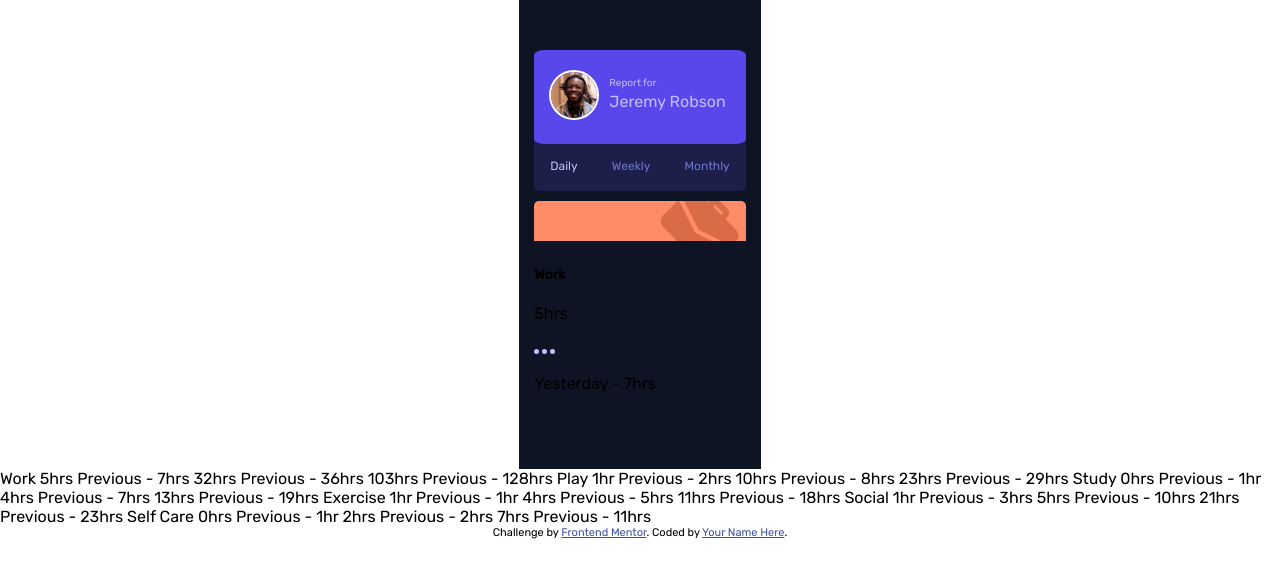
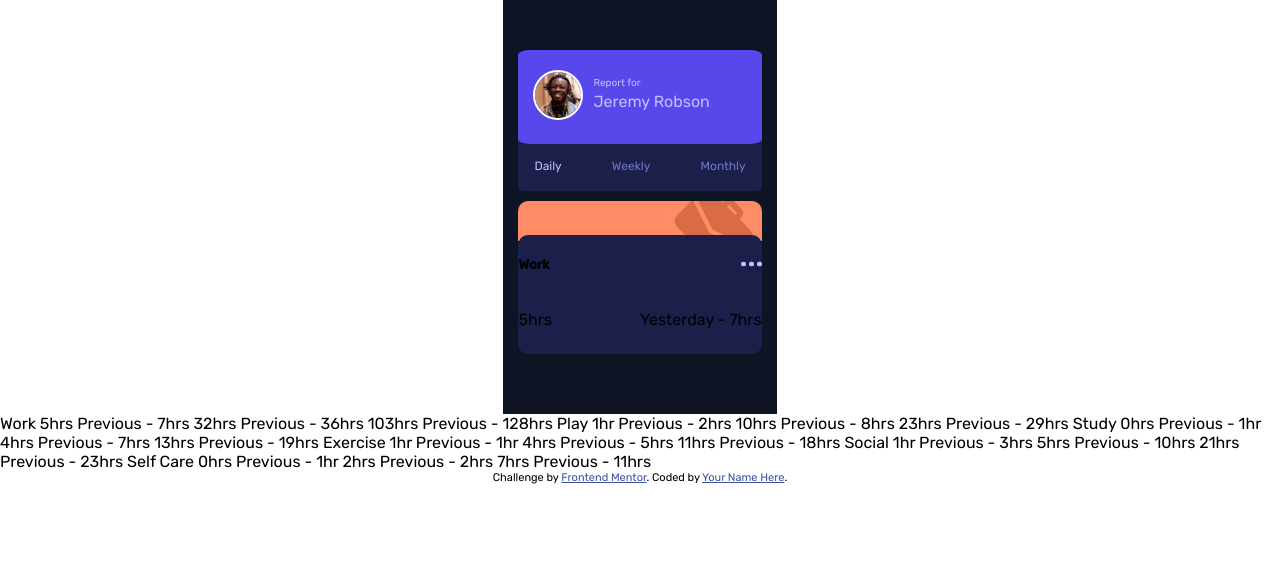
Before and after one commit to Ricksoc/fem-time-tracker, a plain HTML site: page index.html in a window 1280 px wide. Drawn offline with Linux system fonts and the light colour scheme.

Commit message:
Activity-card-bottom: Box styling and grid layout
Set activity-card-bottom to have a relative position on top of
activity-card-top with rounded border and negative top margin for
overlap. Set up 2x2 grid layout with anchor element in top right
quadrant aligned to end and centered vertically.

```diff
--- a/app/scss/_activity-card.scss
+++ b/app/scss/_activity-card.scss
@@ -9,7 +9,7 @@
   position: relative;
   width: 100%;
   height: 40px;
-  border-radius: 5px 5px 0 0;
+  border-radius: 10px 10px 0 0;
 
   background-repeat: no-repeat;
   background-position-x: 95%;
@@ -20,3 +20,21 @@
     background-image: url("/images/icon-work.svg");
   }
 }
+
+.activity-card-bottom {
+  display: grid;
+  position: relative;
+  z-index: 1;
+  border-radius: 10px;
+  margin-top: -10px;
+  grid-template-columns: 1fr 1fr;
+  grid-template-rows: 1fr 1fr;
+  align-items: stretch;
+  background-color: $d-blue;
+
+  a {
+    justify-self: end;
+    top: 50%;
+    transform: translateY(28%);
+  }
+}
--- a/index.html
+++ b/index.html
@@ -49,7 +49,6 @@
           <div class="activity-card-top activity-card-top__work"></div>
           <div class="activity-card-bottom activity-card-bottom__work">
             <h5 class="activity-card__title">Work</h5>
-            <p class="current-time">5hrs</p>
             <a href="/">
               <svg width="21" height="5" xmlns="http://www.w3.org/2000/svg">
                 <path
@@ -59,6 +58,7 @@
                 />
               </svg>
             </a>
+            <p class="current-time">5hrs</p>
             <p>
               <span class="activity-card__period">Yesterday</span> -
               <span class="activity-card__previous">7hrs</span>
```
Also changed, not shown: dist/main.css, 1 other file.
